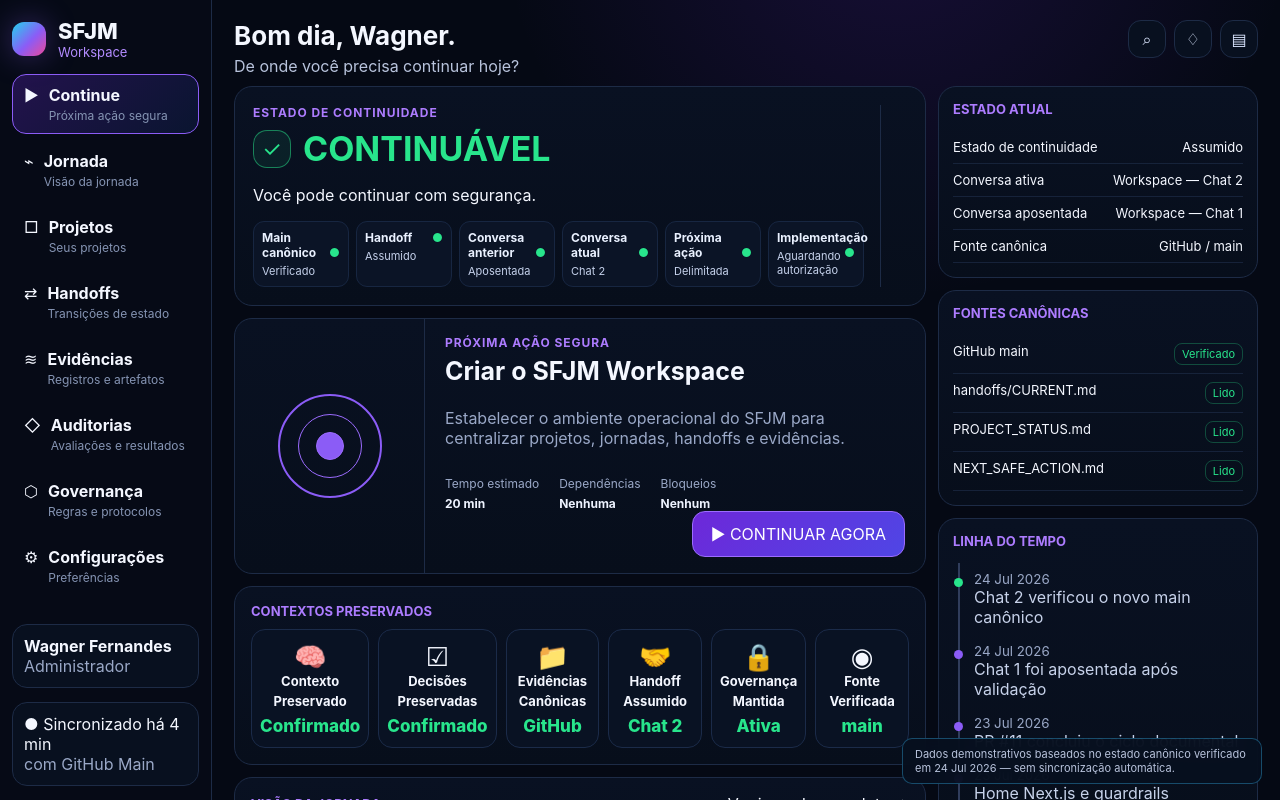
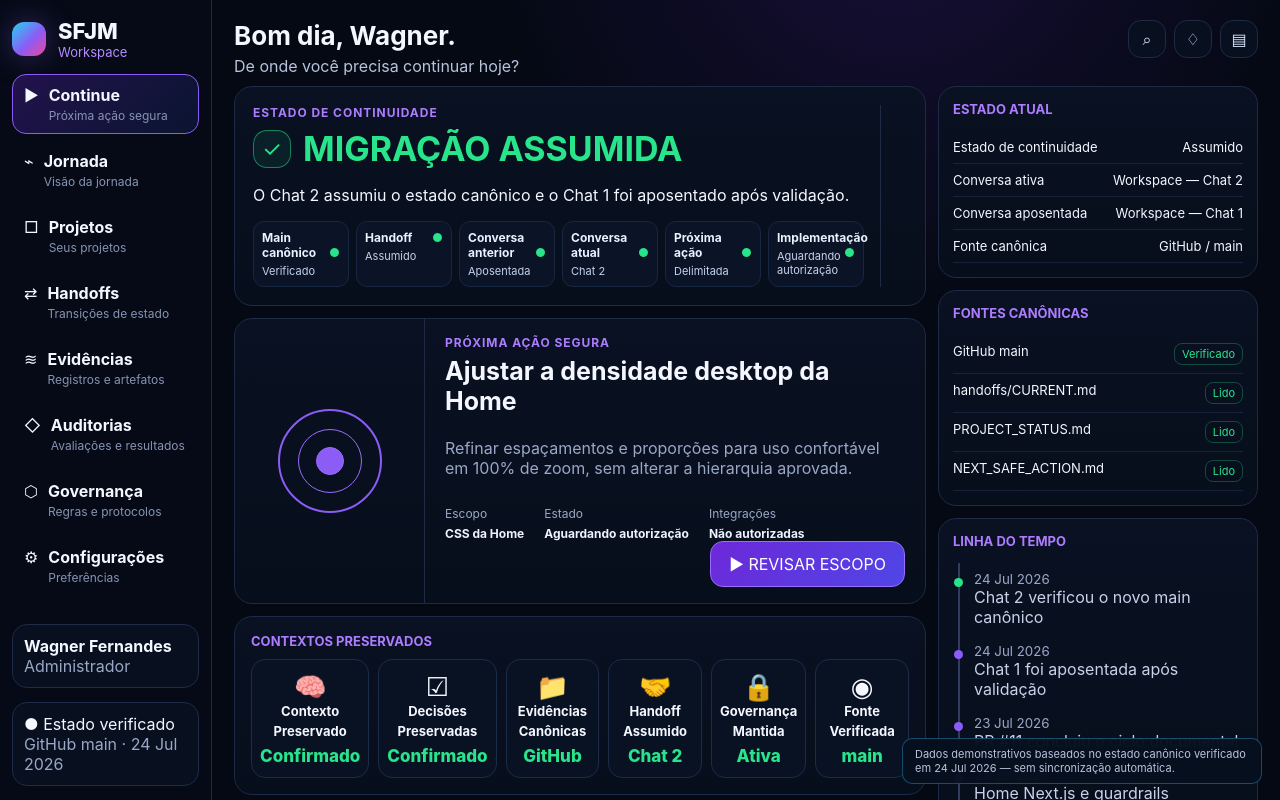
Before and after one commit to wagnerjfjunior/sfjm-workspace, a Next.js app: page / in a window 1280 px wide. Shown: the top 800 px of the page. Built offline with nearby package versions, Linux system fonts and the light colour scheme.

Commit message:
feat: present assumed continuity state

```diff
--- a/components/WorkspaceHome.tsx
+++ b/components/WorkspaceHome.tsx
@@ -4,35 +4,225 @@ import { useState } from "react";
 import { workspaceDemo, type SourceRow } from "@/data/workspace-demo";
 
 function Sidebar({ open }: { open: boolean }) {
-  return <aside className={`sidebar ${open ? "open" : ""}`}><div className="brand"><div className="brandMark"/><div><div className="brandTitle">SFJM</div><div className="brandSub">Workspace</div></div></div><nav className="nav">{workspaceDemo.nav.map((item)=><a className={item.active ? "active" : ""} href={item.href} key={item.label}><span>{item.icon}</span><span><strong>{item.label}</strong><small>{item.helper}</small></span></a>)}</nav><div className="spacer"/><div className="profile"><strong>Wagner Fernandes</strong><br/><span className="muted">Administrador</span></div><div className="sync">● Sincronizado há 4 min<br/><span className="muted">com GitHub Main</span></div></aside>;
+  return (
+    <aside className={`sidebar ${open ? "open" : ""}`}>
+      <div className="brand">
+        <div className="brandMark" />
+        <div>
+          <div className="brandTitle">SFJM</div>
+          <div className="brandSub">Workspace</div>
+        </div>
+      </div>
+      <nav className="nav">
+        {workspaceDemo.nav.map((item) => (
+          <a className={item.active ? "active" : ""} href={item.href} key={item.label}>
+            <span>{item.icon}</span>
+            <span>
+              <strong>{item.label}</strong>
+              <small>{item.helper}</small>
+            </span>
+          </a>
+        ))}
+      </nav>
+      <div className="spacer" />
+      <div className="profile">
+        <strong>Wagner Fernandes</strong>
+        <br />
+        <span className="muted">Administrador</span>
+      </div>
+      <div className="sync">
+        ● Estado verificado
+        <br />
+        <span className="muted">GitHub main · 24 Jul 2026</span>
+      </div>
+    </aside>
+  );
 }
 
 function ContinuityState() {
-  return <article className="panel statePanel" id="continue"><div><div className="eyebrow">Estado de continuidade</div><div className="stateTitle"><div className="shield">✓</div><h2>CONTINUÁVEL</h2></div><p>Você pode continuar com segurança.</p><div className="checks">{workspaceDemo.checks.map((item)=><div className="check" key={item.label}><strong>{item.label}<span className="ok">●</span></strong>{item.value}</div>)}</div></div><div className="confidence"><div className="ring"><div className="ringContent"><strong>99%</strong><span>Confidence</span><span>Muito alta</span></div></div></div></article>;
+  return (
+    <article className="panel statePanel" id="continue">
+      <div>
+        <div className="eyebrow">Estado de continuidade</div>
+        <div className="stateTitle">
+          <div className="shield">✓</div>
+          <h2>MIGRAÇÃO ASSUMIDA</h2>
+        </div>
+        <p>O Chat 2 assumiu o estado canônico e o Chat 1 foi aposentado após validação.</p>
+        <div className="checks">
+          {workspaceDemo.checks.map((item) => (
+            <div className="check" key={item.label}>
+              <strong>
+                {item.label}
+                <span className="ok">●</span>
+              </strong>
+              {item.value}
+            </div>
+          ))}
+        </div>
+      </div>
+      <div className="confidence">
+        <div className="ring">
+          <div className="ringContent">
+            <strong>MAIN</strong>
+            <span>Fonte canônica</span>
+            <span>Verificada</span>
+          </div>
+        </div>
+      </div>
+    </article>
+  );
 }
 
 function NextSafeAction({ onContinue }: { onContinue: () => void }) {
-  return <article className="panel actionPanel"><div className="actionArt"><div className="target"/></div><div className="actionContent"><div className="eyebrow">Próxima ação segura</div><h3>Criar o SFJM Workspace</h3><p className="muted">Estabelecer o ambiente operacional do SFJM para centralizar projetos, jornadas, handoffs e evidências.</p><div className="metaRow"><div className="meta">Tempo estimado<strong>20 min</strong></div><div className="meta">Dependências<strong>Nenhuma</strong></div><div className="meta">Bloqueios<strong>Nenhum</strong></div></div><button className="primary" onClick={onContinue}>▶ CONTINUAR AGORA</button></div></article>;
+  return (
+    <article className="panel actionPanel">
+      <div className="actionArt">
+        <div className="target" />
+      </div>
+      <div className="actionContent">
+        <div className="eyebrow">Próxima ação segura</div>
+        <h3>Ajustar a densidade desktop da Home</h3>
+        <p className="muted">
+          Refinar espaçamentos e proporções para uso confortável em 100% de zoom, sem alterar a hierarquia aprovada.
+        </p>
+        <div className="metaRow">
+          <div className="meta">
+            Escopo
+            <strong>CSS da Home</strong>
+          </div>
+          <div className="meta">
+            Estado
+            <strong>Aguardando autorização</strong>
+          </div>
+          <div className="meta">
+            Integrações
+            <strong>Não autorizadas</strong>
+          </div>
+        </div>
+        <button className="primary" onClick={onContinue}>▶ REVISAR ESCOPO</button>
+      </div>
+    </article>
+  );
 }
 
 function PreservedContexts() {
-  return <article className="panel panelInner"><div className="sectionTitle"><h3>Contextos preservados</h3></div><div className="contexts">{workspaceDemo.contexts.map((item)=><div className="contextCard" key={item.label}><div className="contextIcon">{item.icon}</div><strong>{item.label}</strong><span>{item.value}</span></div>)}</div></article>;
+  return (
+    <article className="panel panelInner">
+      <div className="sectionTitle"><h3>Contextos preservados</h3></div>
+      <div className="contexts">
+        {workspaceDemo.contexts.map((item) => (
+          <div className="contextCard" key={item.label}>
+            <div className="contextIcon">{item.icon}</div>
+            <strong>{item.label}</strong>
+            <span>{item.value}</span>
+          </div>
+        ))}
+      </div>
+    </article>
+  );
 }
 
 function JourneyOverview() {
-  return <article className="panel panelInner" id="journey"><div className="sectionTitle"><h3>Visão da jornada</h3><a href="#journey">Ver jornada completa →</a></div><div className="journey">{workspaceDemo.journey.map((item)=><div className={`step ${item.current ? "current" : ""}`} key={item.label}><div className="stepDot">{item.current ? "●" : "✓"}</div><strong>{item.label}</strong><small>{item.date}</small></div>)}</div></article>;
+  return (
+    <article className="panel panelInner" id="journey">
+      <div className="sectionTitle">
+        <h3>Visão da jornada</h3>
+        <a href="#journey">Ver jornada completa →</a>
+      </div>
+      <div className="journey">
+        {workspaceDemo.journey.map((item) => (
+          <div className={`step ${item.current ? "current" : ""}`} key={item.label}>
+            <div className="stepDot">{item.current ? "●" : "✓"}</div>
+            <strong>{item.label}</strong>
+            <small>{item.date}</small>
+          </div>
+        ))}
+      </div>
+    </article>
+  );
 }
 
 function SideCard({ title, rows }: { title: string; rows: SourceRow[] }) {
-  return <article className="panel sideCard"><h3>{title}</h3>{rows.map((row)=><div className="row" key={row.label}><span>{row.label}</span><span className={row.badge ? "badge" : ""}>{row.value}</span></div>)}</article>;
+  return (
+    <article className="panel sideCard">
+      <h3>{title}</h3>
+      {rows.map((row) => (
+        <div className="row" key={row.label}>
+          <span>{row.label}</span>
+          <span className={row.badge ? "badge" : ""}>{row.value}</span>
+        </div>
+      ))}
+    </article>
+  );
 }
 
 function Timeline() {
-  return <article className="panel sideCard"><h3>Linha do tempo</h3><div className="timeline">{workspaceDemo.timeline.map((item)=><div className="timelineItem" key={`${item.date}-${item.text}`}><small>{item.date}</small>{item.text}</div>)}</div></article>;
+  return (
+    <article className="panel sideCard">
+      <h3>Linha do tempo</h3>
+      <div className="timeline">
+        {workspaceDemo.timeline.map((item) => (
+          <div className="timelineItem" key={`${item.date}-${item.text}`}>
+            <small>{item.date}</small>
+            {item.text}
+          </div>
+        ))}
+      </div>
+    </article>
+  );
 }
 
 export function WorkspaceHome() {
   const [menuOpen, setMenuOpen] = useState(false);
   const [modalOpen, setModalOpen] = useState(false);
-  return <><div className="demoNotice">{workspaceDemo.notice}</div><div className="app"><Sidebar open={menuOpen}/><main className="main"><header className="topbar"><div><h1>Bom dia, Wagner.</h1><p>De onde você precisa continuar hoje?</p></div><div className="tools"><button aria-label="Abrir menu" className="tool mobile" onClick={()=>setMenuOpen((value)=>!value)}>☰</button><button aria-label="Buscar" className="tool">⌕</button><button aria-label="Notificações" className="tool">♢</button><button aria-label="Painel" className="tool">▤</button></div></header><div className="layout"><section className="stack"><ContinuityState/><NextSafeAction onContinue={()=>setModalOpen(true)}/><PreservedContexts/><JourneyOverview/><article className="panel footer"><span>SFJM protege a continuidade cognitiva e operacional entre conversas de IA.</span><a href="#continue">Saiba mais sobre o SFJM →</a></article></section><aside className="stack right"><SideCard title="Estado atual" rows={workspaceDemo.currentState}/><SideCard title="Fontes canônicas" rows={workspaceDemo.sources}/><Timeline/></aside></div></main></div><div className={`modal ${modalOpen ? "open" : ""}`} role="dialog" aria-modal="true" aria-hidden={!modalOpen}><div className="modalCard"><h2>Próxima ação iniciada</h2><p className="muted">Esta versão demonstra o fluxo principal sem backend.</p><div className="modalActions"><button className="secondary" onClick={()=>setModalOpen(false)}>Fechar</button></div></div></div></>;
+
+  return (
+    <>
+      <div className="demoNotice">{workspaceDemo.notice}</div>
+      <div className="app">
+        <Sidebar open={menuOpen} />
+        <main className="main">
+          <header className="topbar">
+            <div>
+              <h1>Bom dia, Wagner.</h1>
+              <p>De onde você precisa continuar hoje?</p>
+            </div>
+            <div className="tools">
+              <button aria-label="Abrir menu" className="tool mobile" onClick={() => setMenuOpen((value) => !value)}>☰</button>
+              <button aria-label="Buscar" className="tool">⌕</button>
+              <button aria-label="Notificações" className="tool">♢</button>
+              <button aria-label="Painel" className="tool">▤</button>
+            </div>
+          </header>
+          <div className="layout">
+            <section className="stack">
+              <ContinuityState />
+              <NextSafeAction onContinue={() => setModalOpen(true)} />
+              <PreservedContexts />
+              <JourneyOverview />
+              <article className="panel footer">
+                <span>SFJM protege a continuidade cognitiva e operacional entre conversas de IA.</span>
+                <a href="#continue">Saiba mais sobre o SFJM →</a>
+              </article>
+            </section>
+            <aside className="stack right">
+              <SideCard title="Estado atual" rows={workspaceDemo.currentState} />
+              <SideCard title="Fontes canônicas" rows={workspaceDemo.sources} />
+              <Timeline />
+            </aside>
+          </div>
+        </main>
+      </div>
+      <div className={`modal ${modalOpen ? "open" : ""}`} role="dialog" aria-modal="true" aria-hidden={!modalOpen}>
+        <div className="modalCard">
+          <h2>Escopo delimitado</h2>
+          <p className="muted">O ajuste de densidade permanece bloqueado até autorização separada. Esta interação é demonstrativa.</p>
+          <div className="modalActions">
+            <button className="secondary" onClick={() => setModalOpen(false)}>Fechar</button>
+          </div>
+        </div>
+      </div>
+    </>
+  );
 }
```
